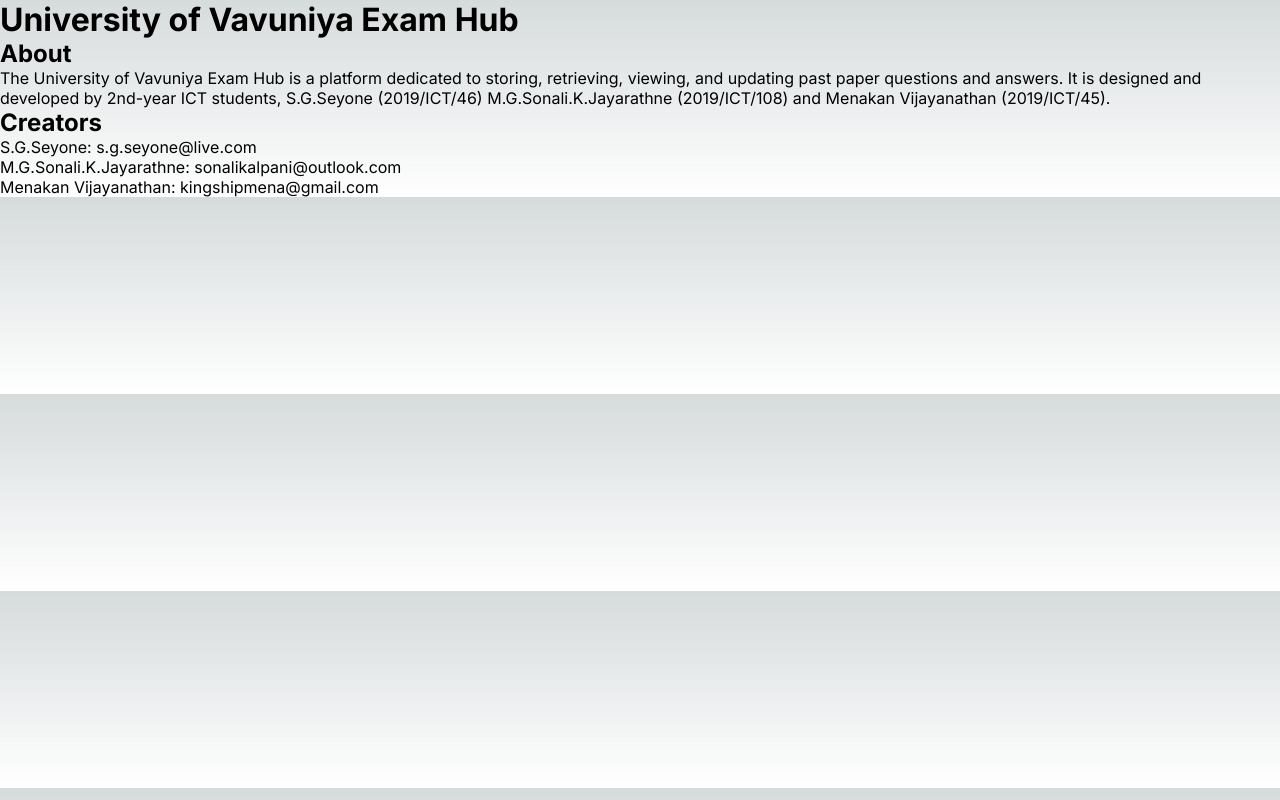
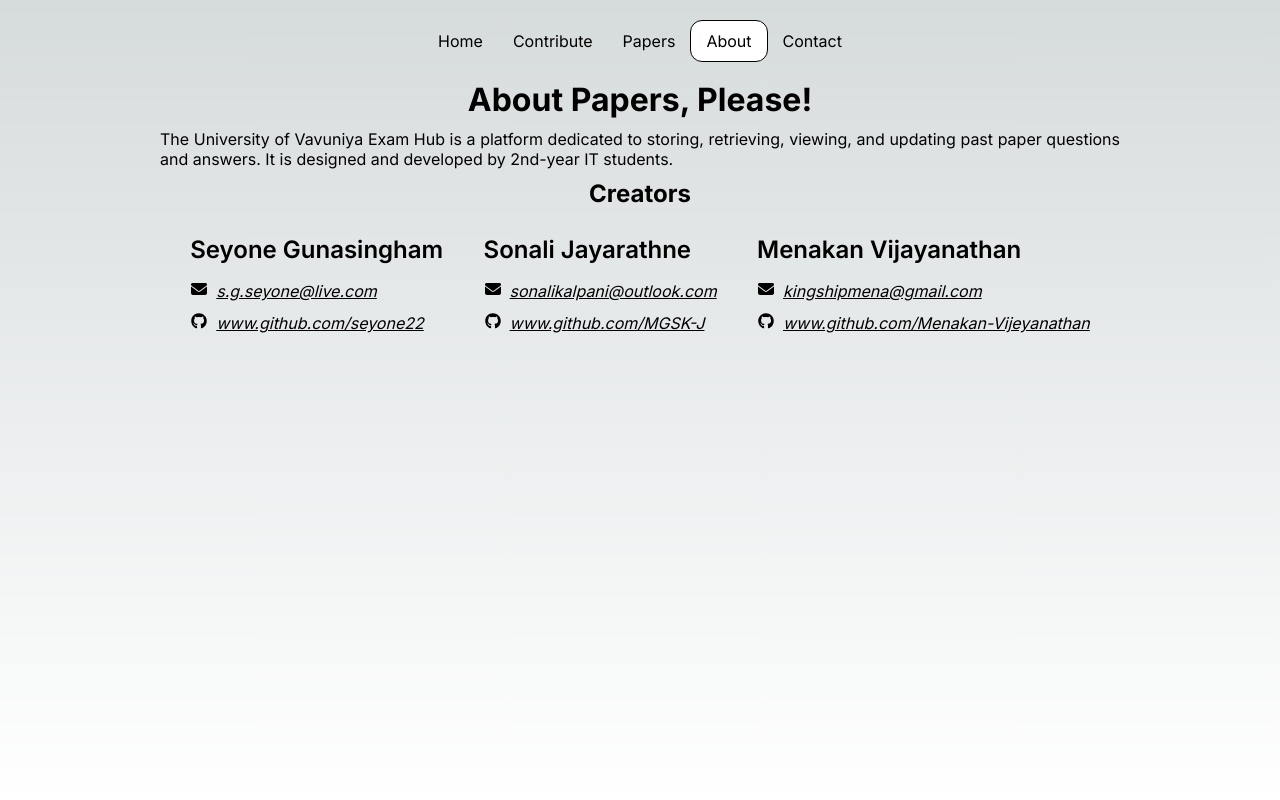
Before and after one commit to seyone22/papersplease, a Next.js app: page /about in a window 1280 px wide. Built offline with nearby package versions, Linux system fonts and the light colour scheme.

Commit message:
Fixed CSS on home, contribute, and about. Simplified it too
Signed-off-by: seyone <s.g.seyone@protonmail.com>

```diff
--- a/components/Forms/PaperEntryForm.js
+++ b/components/Forms/PaperEntryForm.js
@@ -34,8 +34,8 @@
         }
     };
 
-    return (<div>
-        <form onSubmit={handleSubmit(onSubmit)}>
+    return (
+        <form className={styles.entryForm} onSubmit={handleSubmit(onSubmit)}>
             <div className={styles.examBlock}>
                 <div className={styles.formSection}>
                     <label>Entity:</label>
@@ -127,7 +127,7 @@
             <button className={styles.formButton} type="reset">Clear</button>
             <button className={styles.formButton} type="submit">Submit</button>
         </form>
-    </div>);
+    );
 }
 
 export default PaperEntryForm;
--- a/components/Forms/PaperEntryForm.module.css
+++ b/components/Forms/PaperEntryForm.module.css
@@ -29,3 +29,7 @@
 /* Tablet and Smaller Desktop */
 @media (min-width: 701px) and (max-width: 1120px) {
 }
+
+.entryForm {
+    min-width: 60%;
+}
--- a/src/app/about/page.js
+++ b/src/app/about/page.js
@@ -1,28 +1,45 @@
+import TopNav from "../../../components/TopNav";
+import styles from './page.module.css'
+import {FontAwesomeIcon} from "@fortawesome/react-fontawesome";
+import {faEnvelope} from "@fortawesome/free-solid-svg-icons";
+import {faGithub} from "@fortawesome/free-brands-svg-icons";
+
 const About = () => {
     const creators = [
-        {name: 'S.G.Seyone', email: 's.g.seyone@live.com'},
-        {name: 'M.G.Sonali.K.Jayarathne', email: 'sonalikalpani@outlook.com'},
-        {name: 'Menakan Vijayanathan', email: 'kingshipmena@gmail.com'}
+        {name: 'Seyone Gunasingham', email: 's.g.seyone@live.com', github: 'www.github.com/seyone22'},
+        {name: 'Sonali Jayarathne', email: 'sonalikalpani@outlook.com', github: 'www.github.com/MGSK-J'},
+        {name: 'Menakan Vijayanathan', email: 'kingshipmena@gmail.com', github: 'www.github.com/Menakan-Vijeyanathan'}
     ];
 
     return (
         <div>
-            <h1>University of Vavuniya Exam Hub</h1>
-            <h2>About</h2>
+            <TopNav/>
+            <main>
+                <div className={styles.textBody}>
+                    <h1>About Papers, Please!</h1>
                     <p>
                         The University of Vavuniya Exam Hub is a platform dedicated to storing, retrieving, viewing, and
-                updating past paper questions and answers. It is designed and developed by 2nd-year ICT students,
-                S.G.Seyone (2019/ICT/46) M.G.Sonali.K.Jayarathne (2019/ICT/108) and Menakan Vijayanathan (2019/ICT/45).
+                        updating past paper questions and answers. It is designed and developed by 2nd-year IT students.
                     </p>
                     <h2>Creators</h2>
-            <ul>
+                    <div className={styles.cardContainer}>
                         {creators.map((creator) => (
-                    <li key={creator.name}>
-                        {creator.name}: <a href={`mailto:${creator.email}`}>{creator.email}</a>
-                    </li>
+                            <div className={styles.card} key={creator.name}>
+                                <h2>{creator.name}</h2>
+                                <div className={styles.iconAndText}>
+                                    <FontAwesomeIcon className={styles.icon} icon={faEnvelope} width={18}/>
+                                    <a className={styles.subHeading}
+                                       href={`mailto:${creator.email}`}>{creator.email}</a>
+                                </div>
+                                <div className={styles.iconAndText}>
+                                    <FontAwesomeIcon className={styles.icon} icon={faGithub} width={18}/>
+                                    <a className={styles.subHeading} href={creator.github}>{creator.github}</a>
+                                </div>
+                            </div>
                         ))}
-            </ul>
-
+                    </div>
+                </div>
+            </main>
         </div>
     );
 };
--- a/src/app/about/page.module.css
+++ b/src/app/about/page.module.css
@@ -1,57 +1,10 @@
-.main {
-  display: flex;
-  flex-direction: column;
-  justify-content: space-between;
-  align-items: center;
-  padding: 6rem;
-  min-height: 100vh;
-}
-
-.description {
-  display: inherit;
-  justify-content: inherit;
-  align-items: inherit;
-  font-size: 0.85rem;
-  max-width: var(--max-width);
-  width: 100%;
-  z-index: 2;
-  font-family: var(--font-mono);
-}
-
-.description a {
-  display: flex;
-  justify-content: center;
-  align-items: center;
-  gap: 0.5rem;
-}
-
-.description p {
-  position: relative;
-  margin: 0;
-  padding: 1rem;
-  background-color: rgba(var(--callout-rgb), 0.5);
-  border: 1px solid rgba(var(--callout-border-rgb), 0.3);
-  border-radius: var(--border-radius);
-}
-
-.code {
-  font-weight: 700;
-  font-family: var(--font-mono);
-}
-
-.grid {
-  display: grid;
-  grid-template-columns: repeat(4, minmax(25%, auto));
-  width: var(--max-width);
-  max-width: 100%;
-}
-
 .card {
   padding: 1rem 1.2rem;
   border-radius: var(--border-radius);
   background: rgba(var(--card-rgb), 0);
   border: 1px solid rgba(var(--card-border-rgb), 0);
   transition: background 200ms, border 200ms;
+    max-width: 400px;
 }
 
 .card span {
@@ -72,46 +25,10 @@
   max-width: 30ch;
 }
 
-.center {
+.cardContainer {
   display: flex;
-  flex-direction: column;
+    flex-direction: row;
   justify-content: center;
-  align-items: center;
-  position: relative;
-  padding: 4rem 0;
-}
-
-.center::before {
-  background: var(--secondary-glow);
-  border-radius: 50%;
-  width: 480px;
-  height: 360px;
-  margin-left: -400px;
-}
-
-.center::after {
-  background: var(--primary-glow);
-  width: 240px;
-  height: 180px;
-  z-index: -1;
-}
-
-.center::before,
-.center::after {
-  content: '';
-  left: 50%;
-  position: absolute;
-  filter: blur(45px);
-  transform: translateZ(0);
-}
-
-.logo {
-  position: relative;
-}
-
-.searchBox {
-  margin: 0px 20px;
-  width: 40vw;
 }
 
 /* Enable hover only on non-touch devices */
@@ -134,17 +51,6 @@
 
 /* Mobile */
 @media (max-width: 700px) {
-  .content {
-    padding: 4rem;
-  }
-
-  .grid {
-    grid-template-columns: 1fr;
-    margin-bottom: 120px;
-    max-width: 320px;
-    text-align: center;
-  }
-
   .card {
     padding: 1rem 2.5rem;
   }
@@ -153,101 +59,40 @@
     margin-bottom: 0.5rem;
   }
 
-  .center {
-    padding: 8rem 0 6rem;
-  }
-
-  .center::before {
-    transform: none;
-    height: 300px;
-  }
-
-  .description {
-    font-size: 0.8rem;
-  }
-
-  .description a {
-    padding: 1rem;
-  }
-
-  .description p,
-  .description div {
+    .cardContainer {
     display: flex;
+        flex-direction: column;
     justify-content: center;
-    position: fixed;
-    width: 100%;
-  }
-
-  .description p {
-    align-items: center;
-    inset: 0 0 auto;
-    padding: 2rem 1rem 1.4rem;
-    border-radius: 0;
-    border: none;
-    border-bottom: 1px solid rgba(var(--callout-border-rgb), 0.25);
-    background: linear-gradient(
-      to bottom,
-      rgba(var(--background-start-rgb), 1),
-      rgba(var(--callout-rgb), 0.5)
-    );
-    background-clip: padding-box;
-    backdrop-filter: blur(24px);
-  }
-
-  .description div {
-    align-items: flex-end;
-    pointer-events: none;
-    inset: auto 0 0;
-    padding: 2rem;
-    height: 200px;
-    background: linear-gradient(
-      to bottom,
-      transparent 0%,
-      rgb(var(--background-end-rgb)) 40%
-    );
-    z-index: 1;
-  }
-
-  .searchBox {
-    width: 60vw;
   }
 }
 
 /* Tablet and Smaller Desktop */
 @media (min-width: 701px) and (max-width: 1120px) {
-  .grid {
-    grid-template-columns: repeat(2, 50%);
-  }
-
-  .searchBox {
-    margin: 0px 20px;
-    width: 60vw;
-  }
+    /* Add tablet styles if needed */
 }
 
-@media (prefers-color-scheme: dark) {
-  .vercelLogo {
-    filter: invert(1);
-  }
-
-  .logo {
-    filter: invert(1) drop-shadow(0 0 0.3rem #ffffff70);
-  }
+.textBody {
+    display: flex;
+    flex-direction: column;
+    justify-content: center;
+    align-items: center;
 }
 
-@keyframes rotate {
-  from {
-    transform: rotate(360deg);
-  }
-  to {
-    transform: rotate(0deg);
-  }
+.subHeading {
+    text-decoration: underline;
+    font-style: italic;
 }
 
-.centered {
-  text-align: center;
+.subHeading:hover {
+    color: #007bff;
 }
 
-.onTop {
-  z-index: 999;
+.iconAndText {
+    display: flex;
+    flex-direction: row;
+    padding: 6px 0;
 }
+
+.icon {
+    margin-right: 8px;
+}
--- a/src/app/globals.css
+++ b/src/app/globals.css
@@ -1,17 +1,29 @@
-@import url('https://fonts.googleapis.com/css2?family=Roboto&display=swap');
+@import url('https://fonts.googleapis.com/css2?family=Roboto&display=swap'); /* Import Roboto font from GoogleApi */
 
+/* Define CSS variables using :root */
 :root {
-  --max-width: 1100px;
-  --border-radius: 12px;
+    /* Colors */
+    --foreground-rgb: 0, 0, 0;
+    --background-start-rgb: 214, 219, 220;
+    --background-end-rgb: 255, 255, 255;
+    --tile-start-rgb: 239, 245, 249;
+    --tile-end-rgb: 228, 232, 233;
+    --callout-rgb: 238, 240, 241;
+    --callout-border-rgb: 172, 175, 176;
+    --card-rgb: 180, 185, 188;
+    --card-border-rgb: 131, 134, 135;
+
+    /* Fonts */
     --font-mono: ui-monospace, Menlo, Monaco, 'Cascadia Mono', 'Segoe UI Mono',
     'Roboto Mono', 'Oxygen Mono', 'Ubuntu Monospace', 'Source Code Pro',
     'Fira Mono', 'Droid Sans Mono', 'Courier New', monospace;
     --font: 'Roboto';
 
-  --foreground-rgb: 0, 0, 0;
-  --background-start-rgb: 214, 219, 220;
-  --background-end-rgb: 255, 255, 255;
+    /* Max width and border-radius */
+    --max-width: 1100px;
+    --border-radius: 12px;
 
+    /* Gradients */
     --primary-glow: conic-gradient(
             from 180deg at 50% 50%,
             #16abff33 0deg,
@@ -25,8 +37,6 @@
             rgba(255, 255, 255, 0)
     );
 
-  --tile-start-rgb: 239, 245, 249;
-  --tile-end-rgb: 228, 232, 233;
     --tile-border: conic-gradient(
             #00000080,
             #00000040,
@@ -36,21 +46,23 @@
             #00000010,
             #00000080
     );
-
-  --callout-rgb: 238, 240, 241;
-  --callout-border-rgb: 172, 175, 176;
-  --card-rgb: 180, 185, 188;
-  --card-border-rgb: 131, 134, 135;
-
-
 }
 
+/* Media query for dark mode */
 @media (prefers-color-scheme: dark) {
     :root {
+        /* Dark mode colors */
         --foreground-rgb: 255, 255, 255;
         --background-start-rgb: 0, 0, 0;
         --background-end-rgb: 0, 0, 0;
+        --tile-start-rgb: 2, 13, 46;
+        --tile-end-rgb: 2, 5, 19;
+        --callout-rgb: 20, 20, 20;
+        --callout-border-rgb: 108, 108, 108;
+        --card-rgb: 100, 100, 100;
+        --card-border-rgb: 200, 200, 200;
 
+        /* Adjusted gradients for dark mode */
         --primary-glow: radial-gradient(rgba(1, 65, 255, 0.4), rgba(1, 65, 255, 0));
         --secondary-glow: linear-gradient(
                 to bottom right,
@@ -58,32 +70,17 @@
                 rgba(1, 65, 255, 0),
                 rgba(1, 65, 255, 0.3)
         );
-
-    --tile-start-rgb: 2, 13, 46;
-    --tile-end-rgb: 2, 5, 19;
-    --tile-border: conic-gradient(
-      #ffffff80,
-      #ffffff40,
-      #ffffff30,
-      #ffffff20,
-      #ffffff10,
-      #ffffff10,
-      #ffffff80
-    );
-
-    --callout-rgb: 20, 20, 20;
-    --callout-border-rgb: 108, 108, 108;
-    --card-rgb: 100, 100, 100;
-    --card-border-rgb: 200, 200, 200;
     }
 }
 
+/* Reset default styling for all elements */
 * {
     box-sizing: border-box;
     padding: 0;
     margin: 0;
 }
 
+/* Set some styling for HTML and body */
 html,
 body {
     max-width: 100vw;
@@ -91,42 +88,75 @@
 }
 
 body {
+    /* Apply colors and background gradient */
     color: rgb(var(--foreground-rgb));
     background: linear-gradient(
             to bottom,
             transparent,
             rgb(var(--background-end-rgb))
-    )
-    rgb(var(--background-start-rgb));
+    ) rgb(var(--background-start-rgb));
+
+    /* Use the specified font family */
     font-family: var(--font);
+
+    min-height: 100vh;
 }
 
+/* Style for links */
 a {
     color: inherit;
     text-decoration: none;
 }
 
+/* Apply dark color scheme if preferred */
 @media (prefers-color-scheme: dark) {
     html {
         color-scheme: dark;
     }
 }
 
-div.main {
-  display: flex;
-  flex-direction: column;
-  justify-content: start;
-  align-items: center;
-  padding: 6rem;
-  min-height: 100vh;
-}
-
+/* Styling for input elements */
 input {
     padding: 4px 10px;
     margin: 4px 0;
 }
 
+/* Styling for textarea elements */
 textarea {
     height: 10em;
     padding: 10px;
 }
+
+/* Styling for the main content */
+main {
+    display: flex;
+    flex-direction: column;
+    justify-content: center;
+    align-items: center;
+    max-width: 100vw;
+    margin-top: 80px;
+
+}
+
+/* Styling for headings */
+h2 {
+    margin-bottom: 10px;
+}
+
+/* Styling for text bodies */
+p {
+    margin: 10px 0;
+    max-width: 75%;
+    text-align: justify;
+}
+
+/* Mobile */
+@media (max-width: 700px) {
+    main {
+        margin-top: 120px;
+    }
+}
+
+/* Tablet and Smaller Desktop */
+@media (min-width: 701px) and (max-width: 1120px) {
+}
--- a/src/app/page.js
+++ b/src/app/page.js
@@ -8,8 +8,9 @@
     let examList = await getData();
 
     return (
-        <main className={styles.main}>
+        <div>
             <TopNav/>
+            <main>
                 <div className={styles.center}>
                     <h1 className={styles.onTop}>Papers Please!</h1>
                     <h4 className={styles.onTop}>Abandon all hope, All ye who enter.</h4>
@@ -31,8 +32,8 @@
                         </div>
                     ))}
                 </div>
-
             </main>
+        </div>
     );
 }
 
```
Also changed, not shown: src/app/contribute/page.js (+6 -9 lines), src/app/page.module.css (+0 -13 lines). Lines whose indentation alone changed are shown as unchanged.
